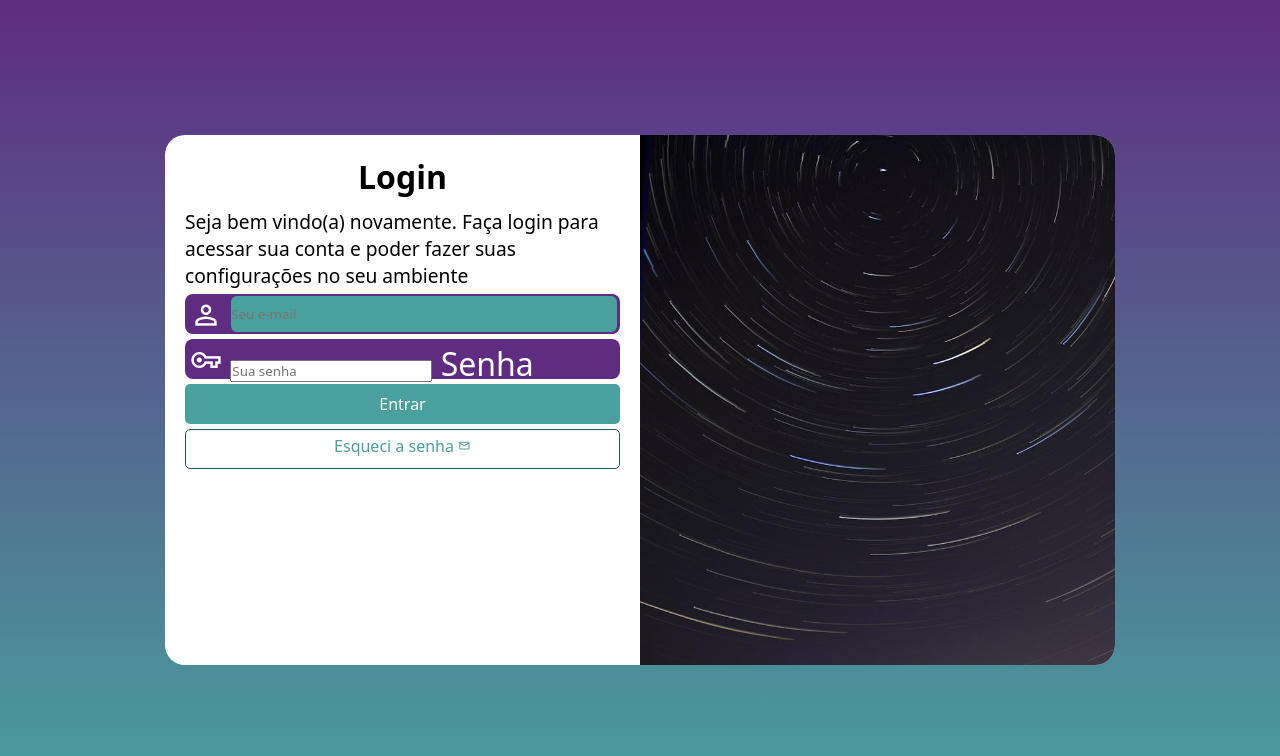
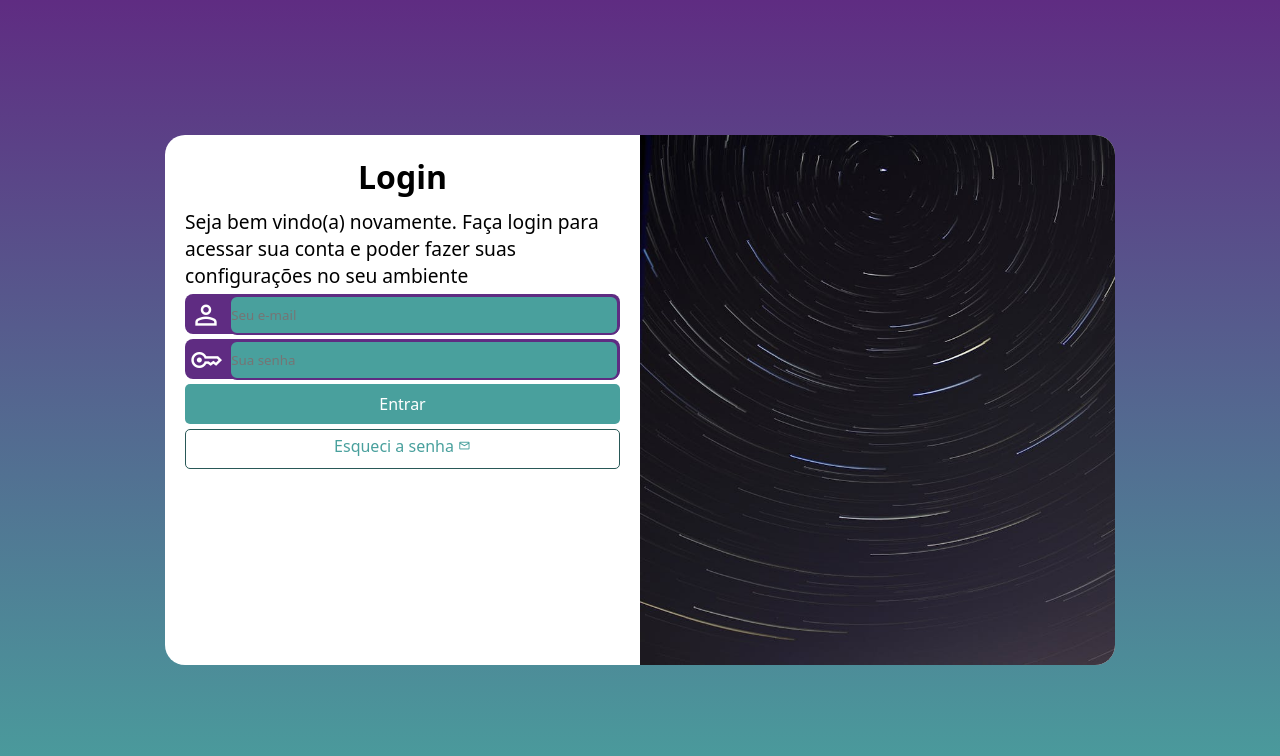
Before and after one commit to FilipeSBabosa/projeto_login, a plain HTML site: page index.html in a window 1280 px wide. Drawn offline with nearby package versions, Linux system fonts and the light colour scheme.

Commit message:
finalizado

```diff
--- a/index.html
+++ b/index.html
@@ -27,9 +27,9 @@
                     </div>
 
                     <div class="campo">
-                        <span class="material-symbols-outlined">vpn_key<span>
-                        <input type="password" name="" id="ipass" placeholder="Sua senha" autocomplete="current-password" required >
-                        <label for="ipass">Senha</label>
+                        <span class="material-symbols-outlined">Key</span>
+                        <input type="email" name="senha" id="isenha" placeholder="Sua senha" required minlength="8" maxlength="20">
+                        <label for="isenha">Senha</label>
                     </div>
                     <input type="submit" value="Entrar">
                     <a class="botao"  href="esqueci.html">Esqueci a senha <span class="material-symbols-outlined">Mail</span></a>
--- a/style.css
+++ b/style.css
@@ -20,7 +20,6 @@ main{
     position: absolute;
     top: 50%;
     left: 50%;
-    transform: translate(-50%, -50%);
     overflow: hidden;
 
     background-color: white;
@@ -29,6 +28,7 @@ main{
     border-radius: 20px;
     transition: width 0.3s, heigth 0.3s;
     transition-timing-function: ease;
+    transform: translate(-50%, -50%);
 }
 
 #imagem{
@@ -65,10 +65,6 @@ div.campo > label{
     display: none;
 }
 
-#erro{
-    display: none;
-}
-
 div.campo > span{
     color: white;
     font-size: 2em;
@@ -80,10 +76,9 @@ div.campo > input{
     background-color: #49a09d;
     width: calc(100% - 45px);
     height: 100%;
-    transform: translateY(-12px);
     border: 2px  solid #5f2c82;
     border-radius: 8px;
-
+    transform: translateY(-11px);
 }
 
 form > input[type=submit]{
```
